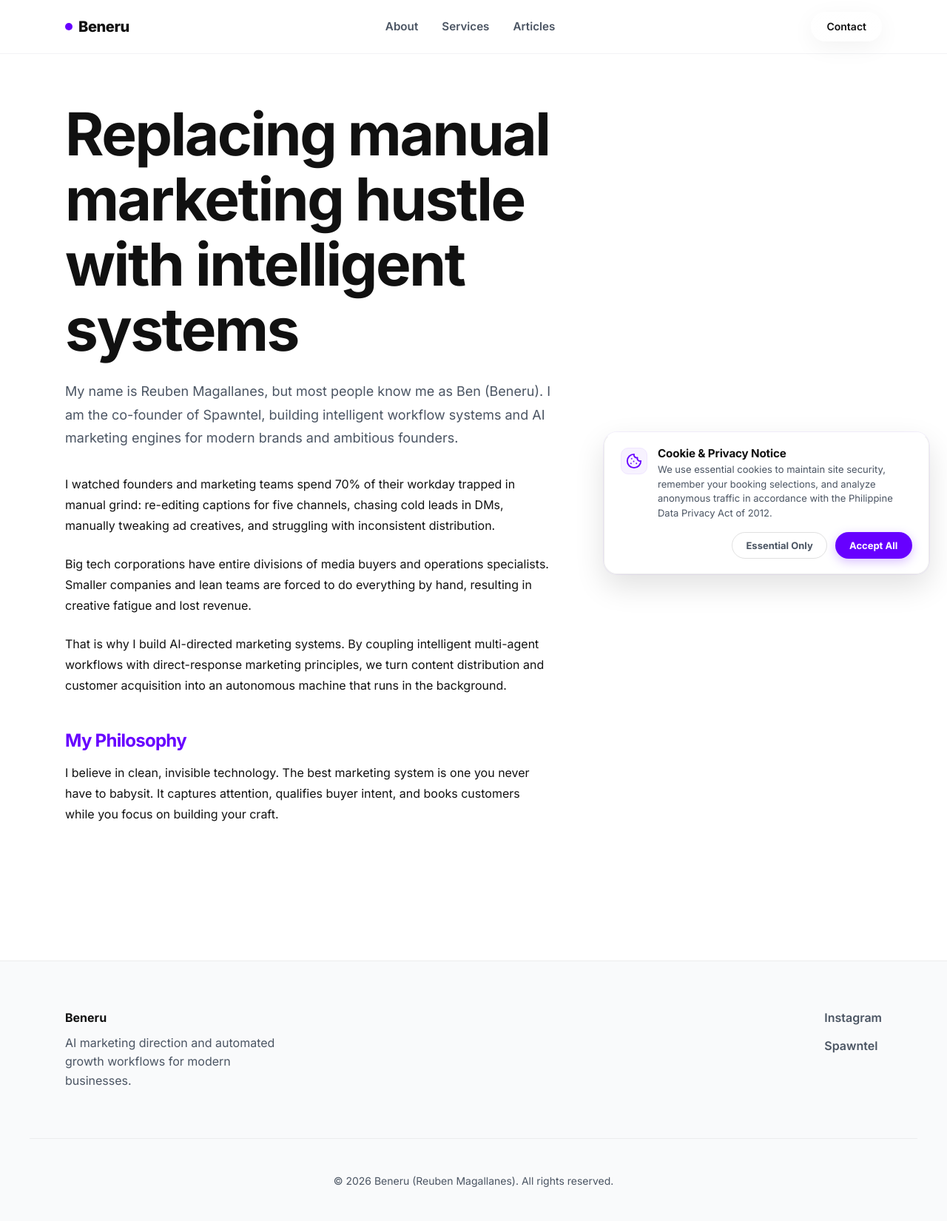
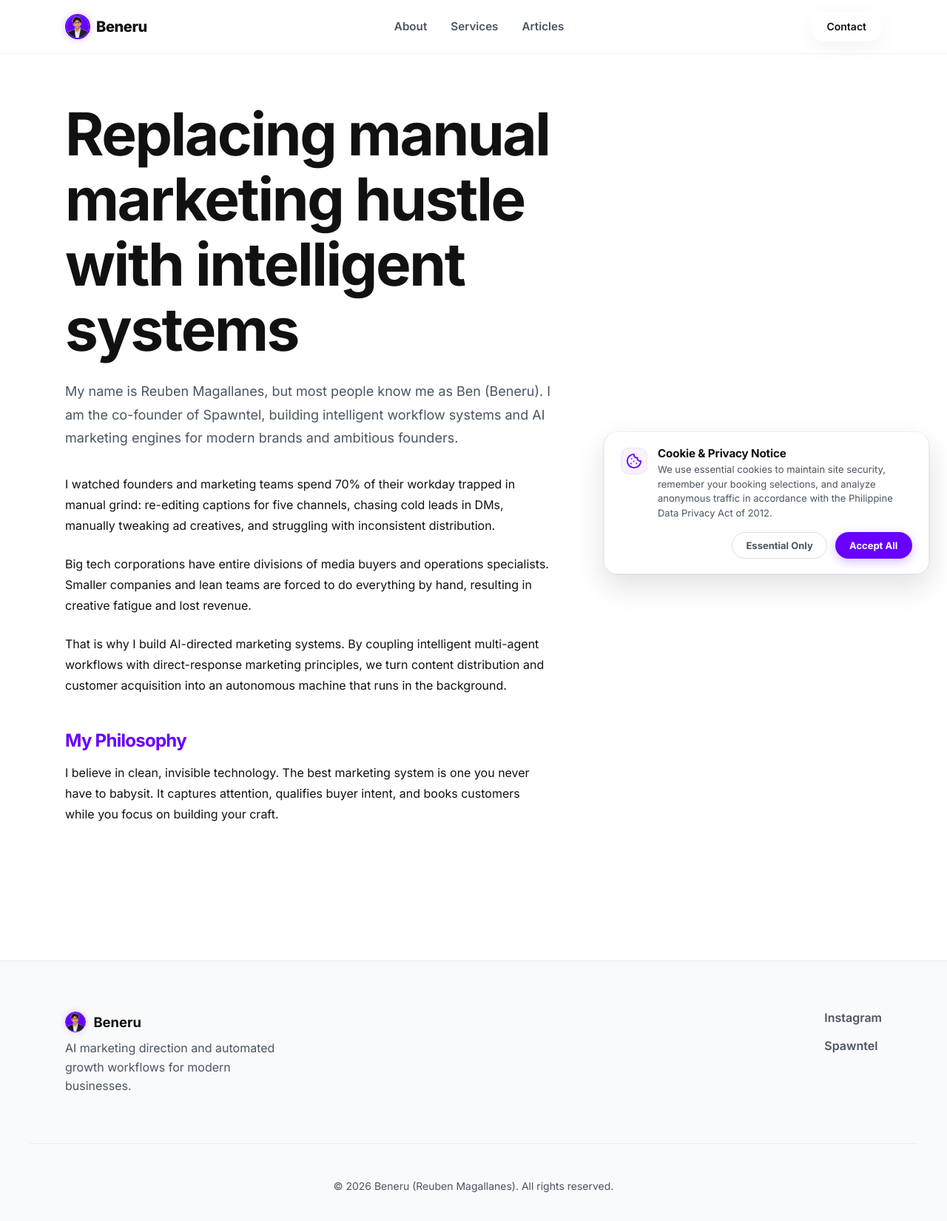
Before and after one commit to beneru/reuben-site, an Astro site: page /about in a window 1280 px wide. Shown: the whole page at 74% size. Built offline with nearby package versions, Linux system fonts and the light colour scheme; Astro itself is replaced by a stand-in of ours.

Commit message:
feat(branding): replace logo and favicon with Reuben face avatar

```diff
--- a/src/layouts/BaseLayout.astro
+++ b/src/layouts/BaseLayout.astro
@@ -25,6 +25,8 @@ const ogImage = new URL(image, Astro.site || 'https://beneru.spawntel.com').href
     <meta name="keywords" content="Beneru, AI Marketing Direction, Reuben Magallanes, Ben Magallanes, Beneru AI, Spawntel, Employmo, AI automation, marketing automation Philippines, content multiplication, inbound lead capture" />
     <meta name="robots" content="index, follow" />
     <link rel="icon" type="image/svg+xml" href="/favicon.svg" />
+    <link rel="icon" type="image/png" href="/PFP.png" />
+    <link rel="apple-touch-icon" href="/PFP.png" />
     <link rel="canonical" href={canonical} />
 
     <!-- Open Graph / Social Media -->
@@ -86,8 +88,12 @@ const ogImage = new URL(image, Astro.site || 'https://beneru.spawntel.com').href
     <a href="#main" class="skip-to-content">Skip to content</a>
     <header class="glass-header">
       <div class="header-container">
-        <a href="/" class="brand-logo">
-          <span class="logo-dot"></span> Beneru
+        <a href="/" class="brand-logo" aria-label="Beneru Home">
+          <picture class="brand-avatar-frame">
+            <source srcset="/PFP.webp" type="image/webp" />
+            <img src="/PFP.png" alt="Beneru" width="34" height="34" class="brand-avatar" loading="eager" />
+          </picture>
+          <span>Beneru</span>
         </a>
         <nav aria-label="Primary" class="nav-links">
           <a href="/about">About</a>
@@ -218,7 +224,13 @@ const ogImage = new URL(image, Astro.site || 'https://beneru.spawntel.com').href
     <footer class="site-footer">
       <div class="footer-container">
         <div class="footer-brand">
-          <strong>Beneru</strong>
+          <div class="footer-brand-title">
+            <picture class="footer-avatar-frame">
+              <source srcset="/PFP.webp" type="image/webp" />
+              <img src="/PFP.png" alt="Beneru" width="28" height="28" class="footer-avatar" loading="lazy" />
+            </picture>
+            <strong>Beneru</strong>
+          </div>
           <p>AI marketing direction and automated growth workflows for modern businesses.</p>
         </div>
         <div class="footer-links">
@@ -300,12 +312,57 @@ const ogImage = new URL(image, Astro.site || 'https://beneru.spawntel.com').href
     color: var(--ink);
   }
 
-  .logo-dot {
-    width: 10px;
-    height: 10px;
-    background-color: var(--accent);
+  .brand-avatar-frame {
+    display: inline-flex;
+    align-items: center;
+    justify-content: center;
+    width: 34px;
+    height: 34px;
     border-radius: 50%;
-    display: inline-block;
+    overflow: hidden;
+    border: 2px solid var(--accent);
+    box-shadow: 0 0 10px rgba(103, 0, 255, 0.25);
+    flex-shrink: 0;
+    transition: transform 0.25s cubic-bezier(0.16, 1, 0.3, 1), box-shadow 0.25s ease;
+  }
+
+  .brand-logo:hover .brand-avatar-frame {
+    transform: scale(1.08);
+    box-shadow: 0 0 16px rgba(103, 0, 255, 0.45);
+  }
+
+  .brand-avatar {
+    width: 100%;
+    height: 100%;
+    object-fit: cover;
+    display: block;
+  }
+
+  .footer-brand-title {
+    display: inline-flex;
+    align-items: center;
+    gap: 0.65rem;
+    font-size: 1.15rem;
+  }
+
+  .footer-avatar-frame {
+    display: inline-flex;
+    align-items: center;
+    justify-content: center;
+    width: 28px;
+    height: 28px;
+    border-radius: 50%;
+    overflow: hidden;
+    border: 1.5px solid var(--accent);
+    flex-shrink: 0;
+    box-shadow: 0 0 8px rgba(103, 0, 255, 0.2);
+  }
+
+  .footer-avatar {
+    width: 100%;
+    height: 100%;
+    object-fit: cover;
+    display: block;
   }
 
   .nav-links {
```
Also changed, not shown: public/favicon.svg.
